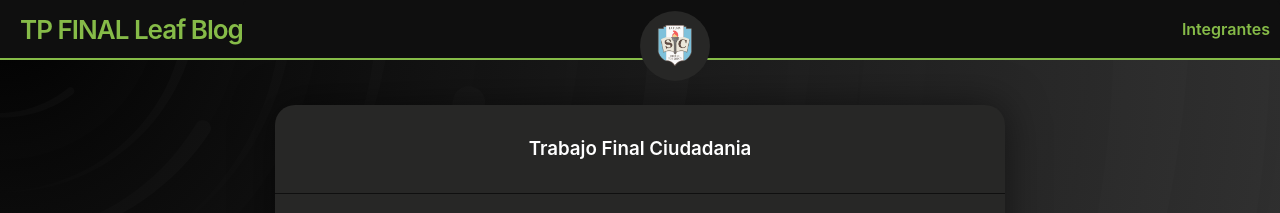
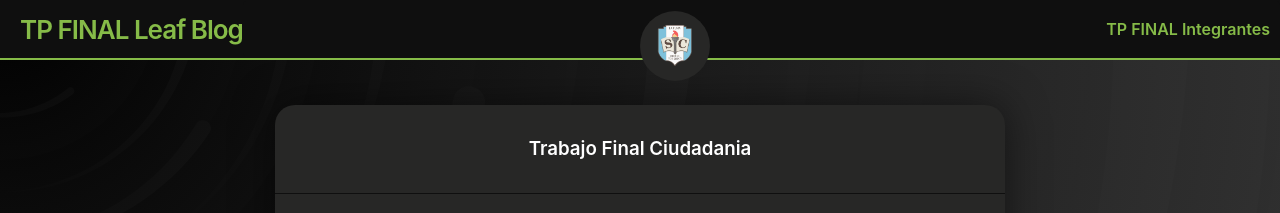
Before and after one commit to tpnashe1/tpnashe1, a Jekyll site: the page built from index.md, in a window 1280 px wide. Shown: the top 213 px of the page. Built offline with Jekyll 4.4.1, drawn with Linux system fonts in a browser that asks for light colours.

Commit message:
Add files via upload

```diff
--- a/_includes/header.html
+++ b/_includes/header.html
@@ -24,7 +24,7 @@
             {% else %}
               {% assign className = "page-link" %}
             {% endif %}
-            <a class="{{ className }}" href="{{ my_page.url | relative_url }}">
+            <a class="{{ className }}">TP FINAL
               {{ my_page.title | escape }}
             </a>
           {%- endif -%}
```
